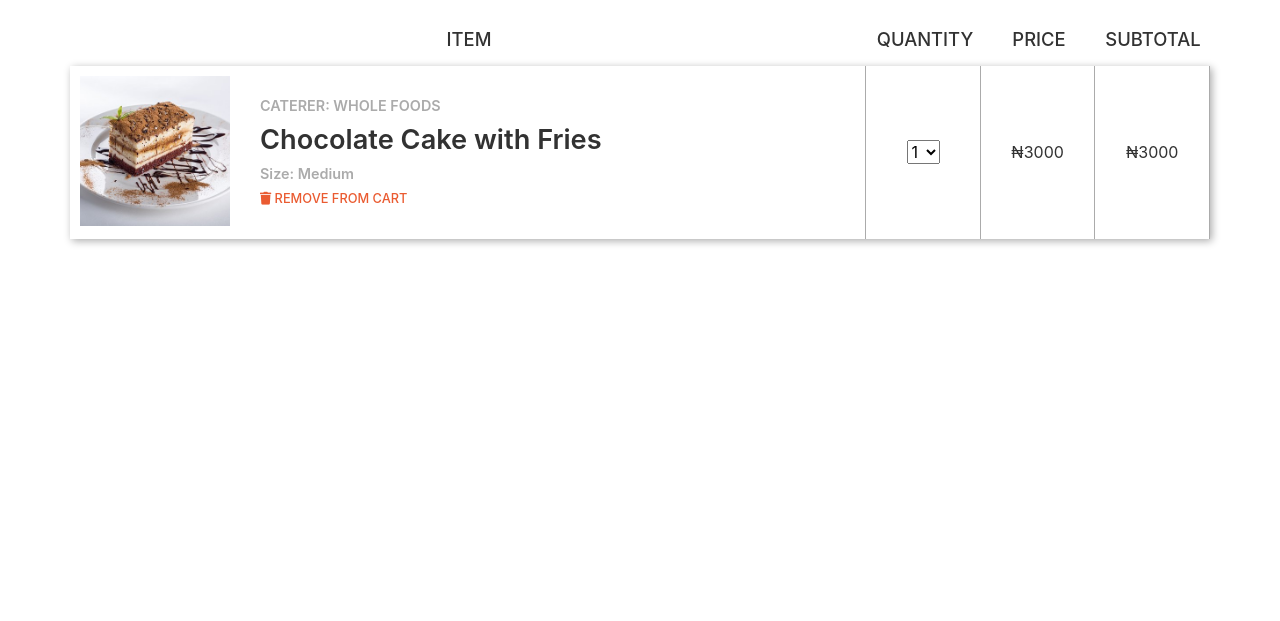
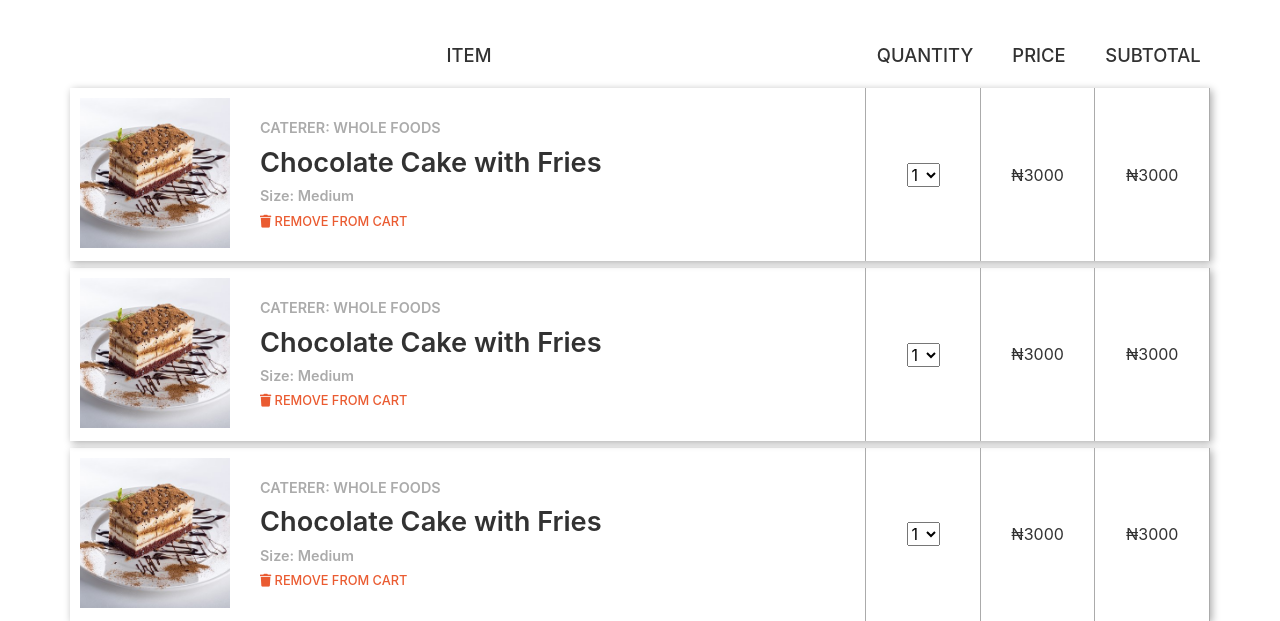
Before and after one commit to ekrresa/chaw, a plain HTML site: page UI/cart.html in a window 1280 px wide. Shown: the part 231-852 px from the top of the page. Before the commit the page ends 800 px from the top, so only its background shows below. Drawn offline with Linux system fonts and the light colour scheme.

Commit message:
Added margin to cart header

```diff
--- a/UI/cart.html
+++ b/UI/cart.html
@@ -103,6 +103,80 @@
               </div>
             </div>
           </div>
+          <div class="row">
+            <div class="cart-grid">
+              <div class="item d-flex border-right-faint">
+                <div class="item-image">
+                  <img src="./images/cake.jpg" alt="" />
+                </div>
+                <div class="food-description">
+                  <div class="food-caterer">Caterer: Whole Foods</div>
+                  <div class="food-name">Chocolate Cake with Fries</div>
+                  <div class="food-size">Size: Medium</div>
+                  <div class="delete-food">
+                    <a href="#">
+                      <i class="fas fa-trash"></i> Remove from cart
+                    </a>
+                  </div>
+                </div>
+              </div>
+              <div class="quantity flex-center border-right-faint">
+                <div class="">
+                  <select>
+                    <option value="one">1</option>
+                    <option value="two">2</option>
+                    <option value="three">3</option>
+                    <option value="four">4</option>
+                    <option value="five">5</option>
+                  </select>
+
+                </div>
+              </div>
+              <div class="price flex-center border-right-faint">
+                <div class="">&#8358;3000</div>
+              </div>
+              <div class="subtotal flex-center border-right-faint">
+                <div class="">&#8358;3000</div>
+              </div>
+            </div>
+          </div>
+          <div class="row">
+            <div class="cart-grid">
+              <div class="item d-flex border-right-faint">
+                <div class="item-image">
+                  <img src="./images/cake.jpg" alt="" />
+                </div>
+                <div class="food-description">
+                  <div class="food-caterer">Caterer: Whole Foods</div>
+                  <div class="food-name">Chocolate Cake with Fries</div>
+                  <div class="food-size">Size: Medium</div>
+                  <div class="delete-food">
+                    <a href="#">
+                      <i class="fas fa-trash"></i> Remove from cart
+                    </a>
+                  </div>
+                </div>
+              </div>
+              <div class="quantity flex-center border-right-faint">
+                <div class="">
+                  <select>
+                    <option value="one">1</option>
+                    <option value="two">2</option>
+                    <option value="three">3</option>
+                    <option value="four">4</option>
+                    <option value="five">5</option>
+                  </select>
+
+                </div>
+              </div>
+              <div class="price flex-center border-right-faint">
+                <div class="">&#8358;3000</div>
+              </div>
+              <div class="subtotal flex-center border-right-faint">
+                <div class="">&#8358;3000</div>
+              </div>
+            </div>
+          </div>
           </div>
         </div>
       </div>
--- a/UI/css/pages.css
+++ b/UI/css/pages.css
@@ -22,6 +22,7 @@ header {
   text-transform: uppercase;
   font-weight: 500;
   font-size: 1.15rem;
+  margin: 1rem 0rem;
 }
 .item {
   width: 70%;
@@ -37,7 +38,7 @@ header {
 }
 .cart-grid {
   display: flex;
-  margin: 1rem 0rem;
+  margin: 0.4rem 0rem 0rem 0rem;
   box-shadow: 0.1rem 0.1rem 0.5rem #ababab;
   width: 100%;
 }
```
